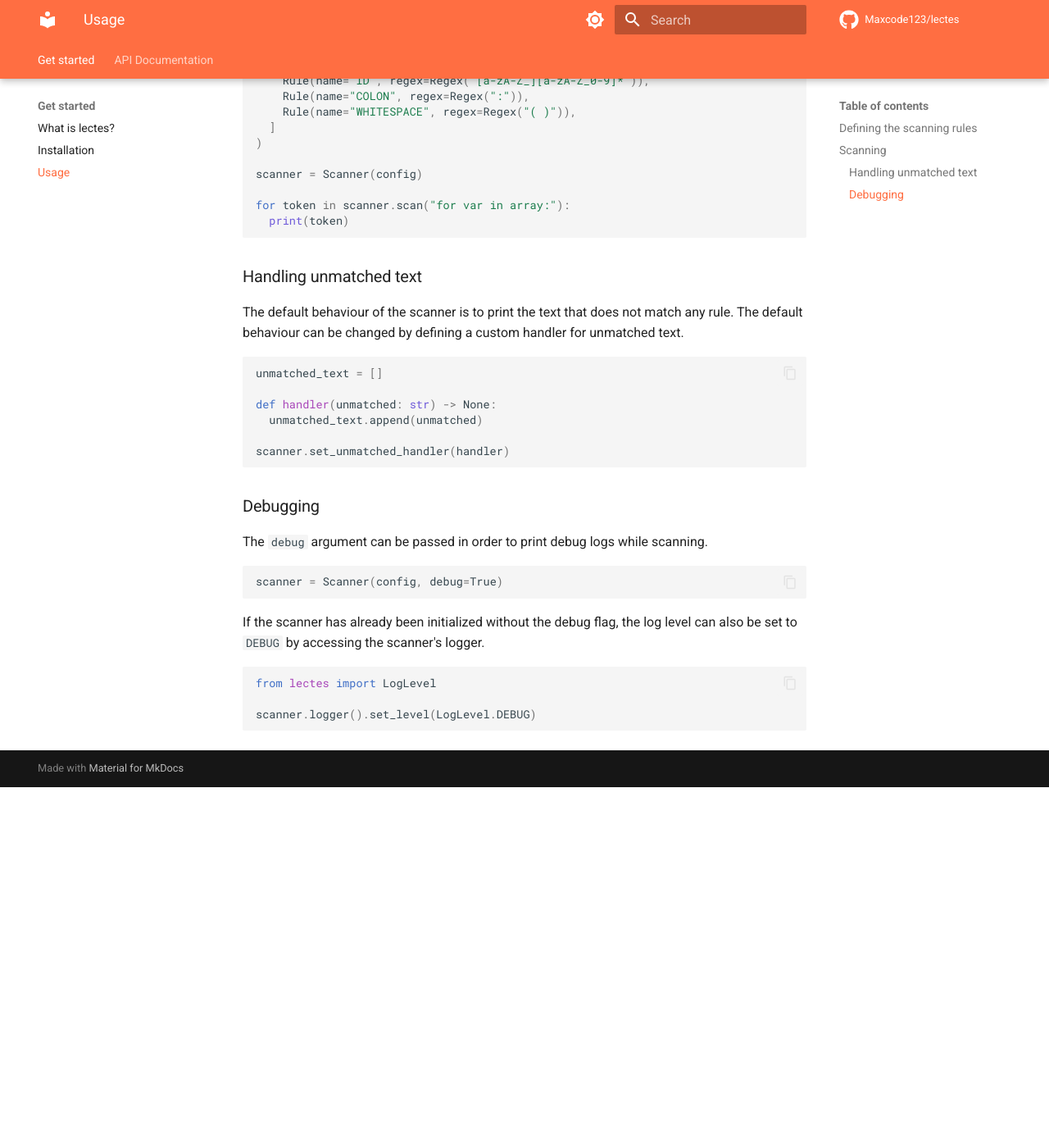
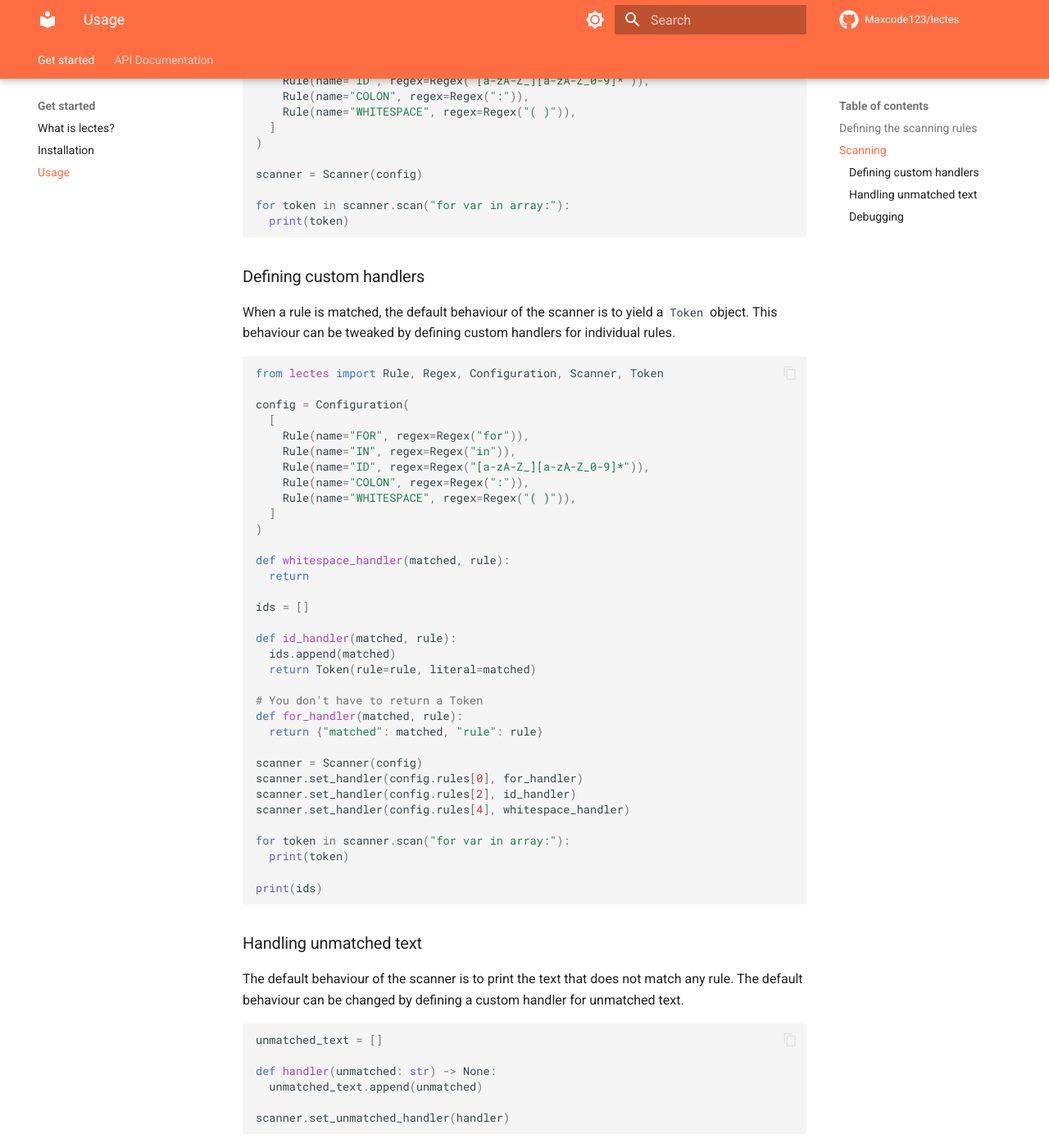
Before and after one commit to Maxcode123/lectes, an MkDocs documentation site: the page built from docs/usage.md, in a window 1280 px wide and 1400 px high, scrolled down 770 px. Shown: the whole window at 82% size. Built offline with MkDocs 1.6.1 and Material for MkDocs 9.7.7, drawn with Linux system fonts in a browser that asks for light colours; comment, search, counter and statistics services are not loaded; before the commit the page ends 1730 px from its top, so only the background shows below that.

Commit message:
Updates docs with custom handlers

````diff
--- a/docs/usage.md
+++ b/docs/usage.md
@@ -43,6 +43,49 @@ for token in scanner.scan("for var in array:"):
   print(token)
 ```
 
+### Defining custom handlers
+
+When a rule is matched, the default behaviour of the scanner is to yield a
+`Token` object. This behaviour can be tweaked by defining custom handlers
+for individual rules.
+
+```python
+from lectes import Rule, Regex, Configuration, Scanner, Token
+
+config = Configuration(
+  [
+    Rule(name="FOR", regex=Regex("for")),
+    Rule(name="IN", regex=Regex("in")),
+    Rule(name="ID", regex=Regex("[a-zA-Z_][a-zA-Z_0-9]*")),
+    Rule(name="COLON", regex=Regex(":")),
+    Rule(name="WHITESPACE", regex=Regex("( )")),
+  ]
+)
+
+def whitespace_handler(matched, rule):
+  return
+
+ids = []
+
+def id_handler(matched, rule):
+  ids.append(matched)
+  return Token(rule=rule, literal=matched)
+
+# You don't have to return a Token
+def for_handler(matched, rule):
+  return {"matched": matched, "rule": rule}
+
+scanner = Scanner(config)
+scanner.set_handler(config.rules[0], for_handler)
+scanner.set_handler(config.rules[2], id_handler)
+scanner.set_handler(config.rules[4], whitespace_handler)
+
+for token in scanner.scan("for var in array:"):
+  print(token)
+
+print(ids)
+```
+
 ### Handling unmatched text
 
 The default behaviour of the scanner is to print the text that does not match
````
